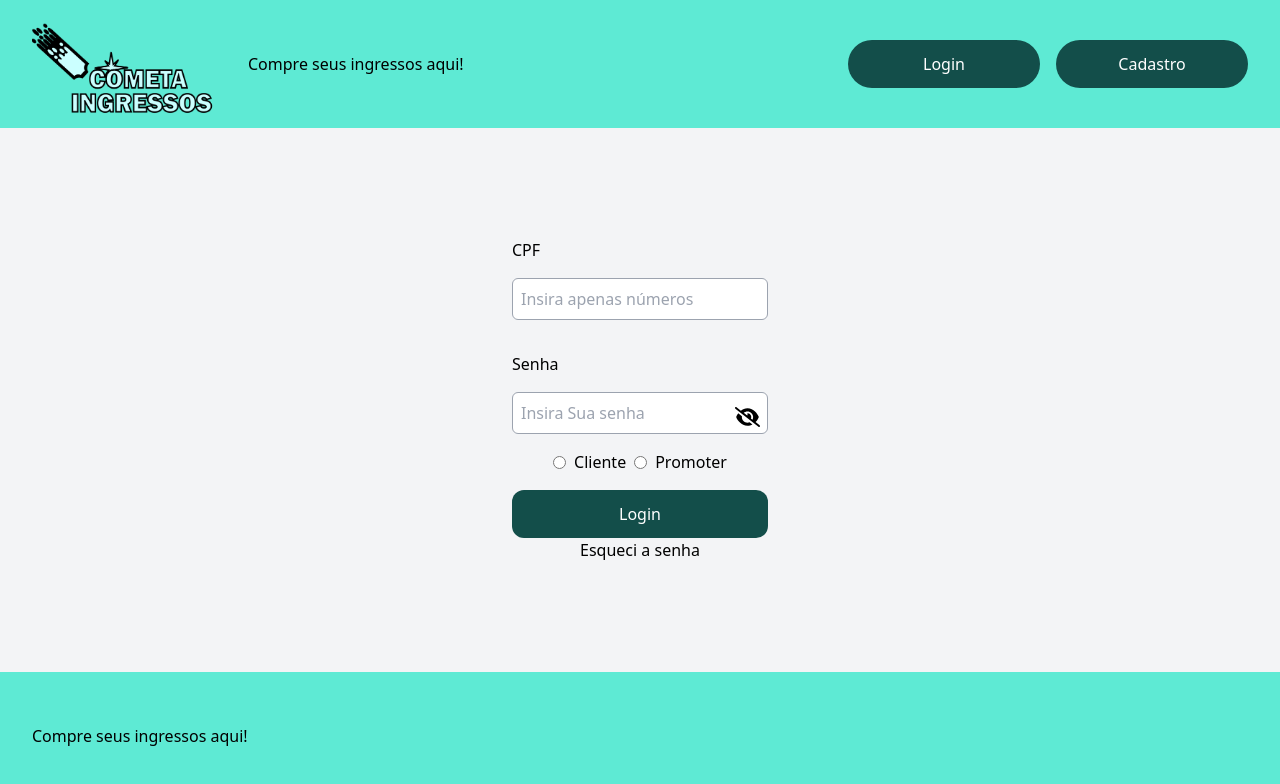
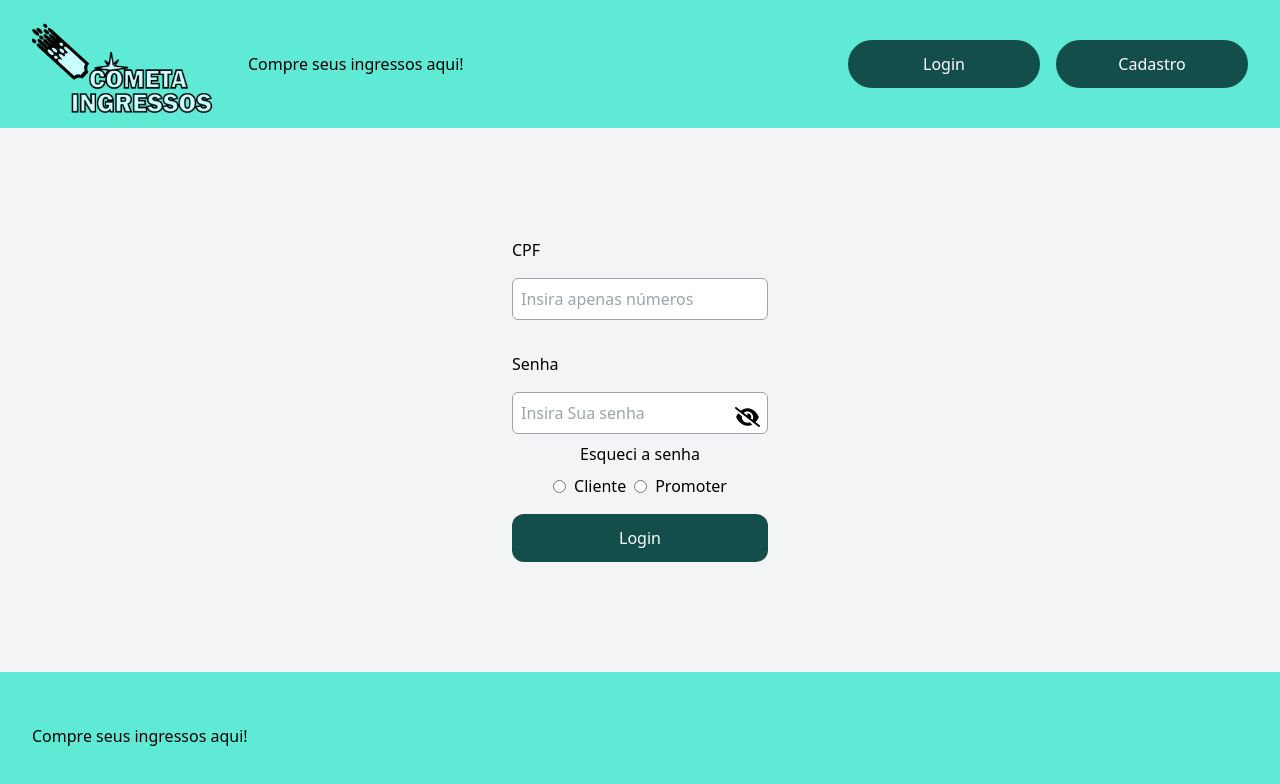
Before and after one commit to Yamazaki-Khaio/Cometa-Ingresso, a Next.js app in the folder ingressoscometa/: page /login in a window 1280 px wide. Shown: the top 784 px of the page. Built offline with nearby package versions, Linux system fonts and the light colour scheme.

Commit message:
Mudei a posição do Link Esqueci a Senha

```diff
--- a/ingressoscometa/src/components/Login.tsx
+++ b/ingressoscometa/src/components/Login.tsx
@@ -11,9 +11,10 @@ export default function Login() {
         <div className="flex flex-col justify-center items-center h-screen bg-gray-100">
             <CampoCpf/>
             <CampoSenha/>
+            <EsqueciSenha/>
             <RadioButton/>
             <BotaoEntrar cpf={'11111111111'} password={'123'}/>
-            <EsqueciSenha/>
+
 
         </div>
     )
```
